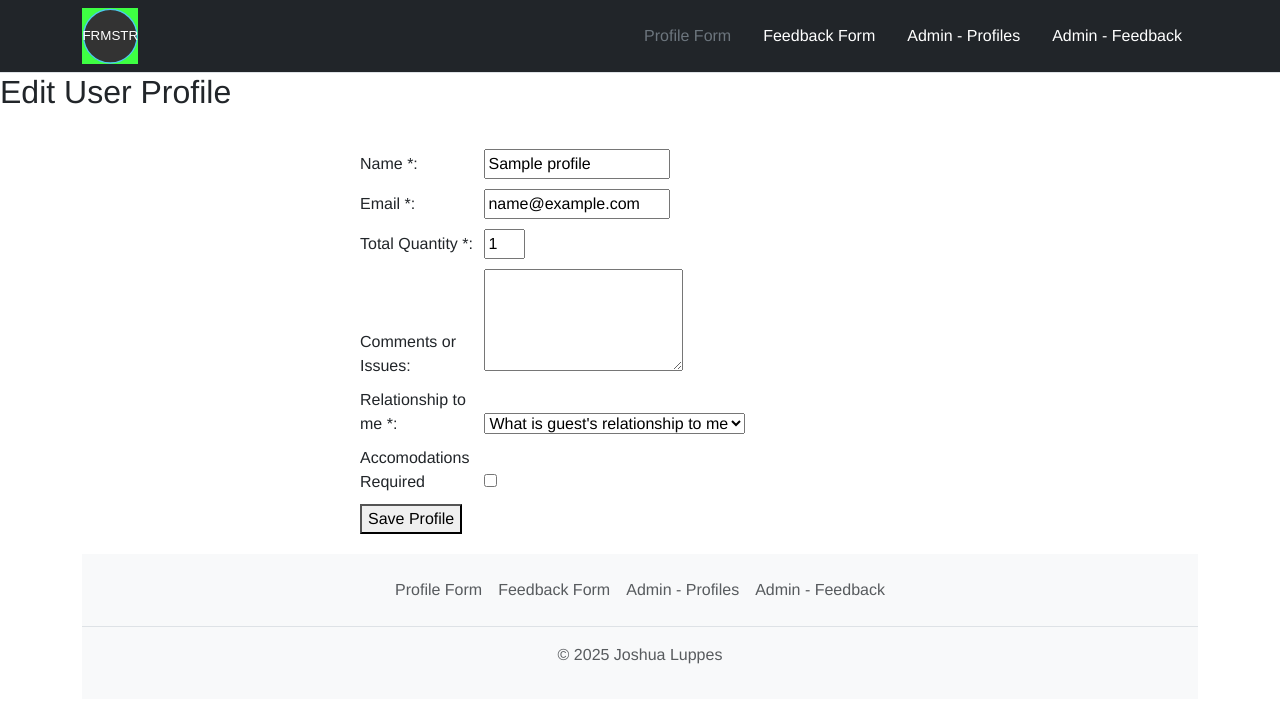
After one commit to taadavis-web/Forms, a Flask app: page /admin/profiles/edit?profileId=1 in a window 1280 px wide. The commit adds this page. Shown: the top 703 px of the page. Run offline with Flask 3, Linux system fonts and the light colour scheme; tables that the repository leaves empty hold one stand-in row (values such as "Sample post").

Commit message:
Add admin buttons

```diff
--- a/app.py
+++ b/app.py
@@ -212,6 +212,60 @@ def admin_profilesDeleteButton():
         return render_template('admin_profiles.html', profiles=profiles, error=error)
 
 
+@app.route('/admin/profiles/edit', methods=['GET', 'POST'])
+def admin_profiles_edit():
+    if request.method == 'POST':
+        profileId = request.form.get('profileId', '')
+
+        if not profileId:
+            error = f"No profile id provided."
+            profiles = Profile.query.all()
+            return render_template('admin_profiles.html', profiles=profiles, error=error)
+
+        profileToUpdate = Profile.query.filter_by(id=profileId).first()
+
+        if not profileToUpdate:
+            error = f"No profile found to edit with id = {profileId}."
+            profiles = Profile.query.all()
+            return render_template('admin_profiles.html', profiles=profiles, error=error)
+
+        try:
+            profileToUpdate.name = request.form.get(
+                'name', profileToUpdate.name)
+            profileToUpdate.email = request.form.get(
+                'email', profileToUpdate.email)
+            profileToUpdate.quan = request.form.get(
+                'quan', profileToUpdate.quan)
+            profileToUpdate.rel = request.form.get('rel', profileToUpdate.rel)
+            profileToUpdate.accommodations = request.form.get(
+                'accommodations', False) == "yes"
+            profileToUpdate.comments = request.form.get(
+                'comments', profileToUpdate.comments)
+            db.session.commit()
+            return redirect(url_for('admin_profiles'))
+        except Exception as e:
+            db.session.rollback()
+            error = f"Error writing to database file."
+            profiles = Profile.query.all()
+            return render_template('admin_profiles.html', profiles=profiles, error=error)
+
+    profileId = request.args.get('profileId')
+
+    if not profileId:
+        error = f"No profile id provided."
+        profiles = Profile.query.all()
+        return render_template('admin_profiles.html', profiles=profiles, error=error)
+
+    profileToEdit = Profile.query.filter_by(id=profileId).first()
+
+    if not profileToEdit:
+        error = f"No profile found to edit with id = {profileId}"
+        profiles = Profile.query.all()
+        return render_template('admin_profiles.html', profiles=profiles, error=error)
+
+    return render_template('profileEdit.html', profile=profileToEdit)
+
+
 @app.route('/admin/profiles/AppendComments')
 def admin_profiles_appendComments():
     try:
--- a/templates/admin_profiles.html
+++ b/templates/admin_profiles.html
@@ -49,6 +49,11 @@ endblock%} {% block content %}
     <td>{{ profile.comments }}</td>
     <td>{{ profile.created_at }}</td>
     <td>
+      <a href="{{url_for('admin_profiles_edit')}}?profileId={{profile.id}}"
+        ><button>Edit</button></a
+      >
+    </td>
+    <td>
       <div>
         <form method="POST" action="{{url_for('admin_profilesDeleteButton')}}">
           <input
--- /dev/null
+++ b/templates/profileEdit.html
@@ -0,0 +1,103 @@
+{% extends "base.html" %} {% block title%}{{super()}} - Edit Profile{% endblock
+%} {% block content%}
+
+<h2>Edit User Profile</h2>
+{% if error %}
+<p class="error">{{error}}</p>
+{% endif %}
+
+<form action="{{url_for('admin_profiles_edit')}}" method="post">
+  <input type="hidden" name="profileId" id="profileId" value="{{profile.id}}" />
+  <div>
+    <label for="name">Name *:</label>
+    <input
+      type="text"
+      name="name"
+      id="name"
+      value="{{profile.name}}"
+      required
+    />
+  </div>
+  <div>
+    <label for="email">Email *:</label>
+    <input
+      type="email"
+      name="email"
+      id="email"
+      value="{{profile.email}}"
+      required
+    />
+  </div>
+  <div>
+    <label for="quan">Total Quantity *:</label>
+    <input
+      type="number"
+      name="quan"
+      id="quan"
+      min="1"
+      ,
+      max="10"
+      value="{{profile.quan}}"
+      required
+    />
+  </div>
+  <div>
+    <label for="comments">Comments or Issues:</label>
+    <textarea
+      name="comments"
+      id="comments"
+      rows="4"
+      value="{{profile.comments}}"
+    ></textarea>
+  </div>
+  <div>
+    <label for="rel">Relationship to me *:</label>
+    <select name="rel" id="rel" required>
+      <option value="">What is guest's relationship to me</option>
+      <option value="parent">Parent / Parent-in-law</option>
+      <option value="sibling">Sibling / Sibling-in-law</option>
+      <option value="other family">Other family member</option>
+      <option value="coworker etc.">Coworker or business</option>
+      <option value="friend">Friend</option>
+      <option value="other">Other</option>
+    </select>
+  </div>
+  <div>
+    <label for="accomodations">Accomodations Required</label>
+    <input
+      type="checkbox"
+      name="accommodations"
+      id="accomodations"
+      value="yes"
+    />
+  </div>
+  <button type="submit">Save Profile</button>
+</form>
+
+<script>
+  function setDropdownSelected(selectElement, value) {
+    for (let i = 0; i < selectElement.options.length; i++) {
+      if (selectElement.options[i].value == value) {
+        selectElement.options[i].selected = true;
+        return;
+      }
+    }
+  }
+
+  relationDropdownElement = document.getElementById("rel");
+  relationValue = "{{profile.rel}}";
+  setDropdownSelected(relationDropdownElement, relationValue);
+
+  function setCheckboxSelected(checkboxElement, value) {
+    if (value == "True") {
+      checkboxElement.checked = "checked";
+    }
+  }
+
+  accommodationsCheckboxElement = document.getElementById("accommodations");
+  accommodationsValue = "{{profile.accommodations}}";
+
+  setCheckboxSelected(accommodationsCheckboxElement, accommodationsValue);
+</script>
+
+{% endblock %}
```
